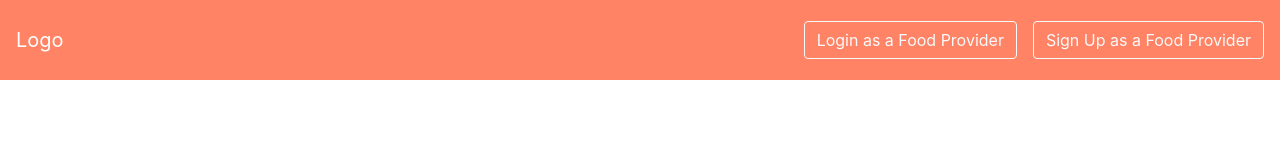
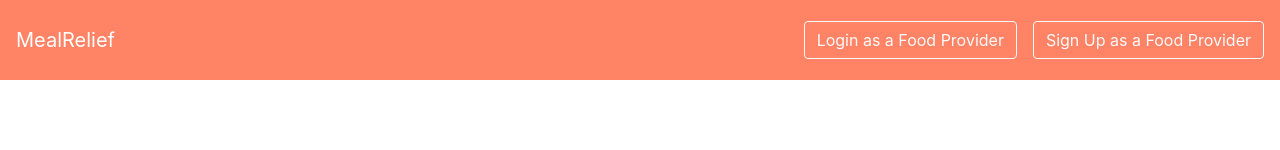
Before and after one commit to sydnieec/MealRelief, a React (Create React App) app in the folder website/: page /restaurantsignup in a window 1280 px wide. Shown: the top 150 px of the page. Built offline with nearby package versions, Linux system fonts and the light colour scheme; what azure-maps-control would draw is missing.

Commit message:
changed names

```diff
--- a/website/public/index.html
+++ b/website/public/index.html
@@ -24,7 +24,7 @@
       work correctly both with client-side routing and a non-root public URL.
       Learn how to configure a non-root public URL by running `npm run build`.
     -->
-    <title>React App</title>
+    <title>MealRelief</title>
   </head>
   <body>
     <noscript>You need to enable JavaScript to run this app.</noscript>
--- a/website/src/Nav.jsx
+++ b/website/src/Nav.jsx
@@ -11,7 +11,7 @@ function Nav() {
   };
   return (
     <Navbar className="color-nav" variant="dark">
-      <Navbar.Brand href="/">Logo</Navbar.Brand>
+      <Navbar.Brand href="/">MealRelief</Navbar.Brand>
       <Navbar.Toggle />
       <Navbar.Collapse className="justify-content-end">
         <Button
--- a/website/src/NavRestaurant.jsx
+++ b/website/src/NavRestaurant.jsx
@@ -11,7 +11,7 @@ function NavRestaurant() {
   };
   return (
     <Navbar className="color-nav" variant="dark">
-      <Navbar.Brand href="/">Logo</Navbar.Brand>
+      <Navbar.Brand href="/">MealRelief</Navbar.Brand>
 
       <Navbar.Toggle />
       <Navbar.Collapse className="justify-content-end">
--- a/website/src/pages/RestaurantSignup.jsx
+++ b/website/src/pages/RestaurantSignup.jsx
@@ -126,6 +126,7 @@ class RestaurantSignup extends Component {
                 href="/restaurantform"
                 variant="primary"
                 type="submit"
+                onSubmit={this.handleSubmit}
               >
                 Submit
               </Button>{" "}
```
